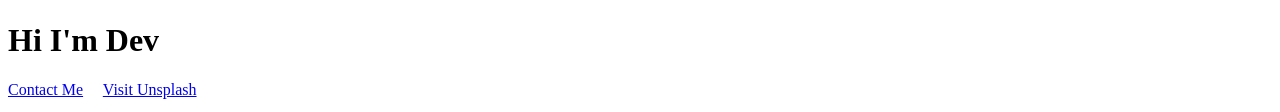
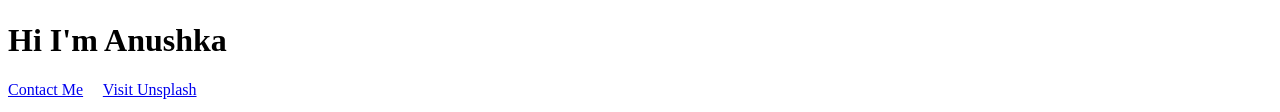
Before and after one commit to Abista55/web_vercel, a plain HTML site: page index.html in a window 1280 px wide. Shown: the part 211-323 px from the top of the page. Drawn offline with Linux system fonts and the light colour scheme.

Commit message:
name change

```diff
--- a/index.html
+++ b/index.html
@@ -19,7 +19,7 @@
   <img height="200px" width="200px"
     src="https://images.unsplash.com/photo-1722882856121-6daf82c6fac5?w=600&auto=format&fit=crop&q=60&ixlib=rb-4.0.3&ixid=M3wxMjA3fDB8MHxmZWF0dXJlZC1waG90b3MtZmVlZHw5fHx8ZW58MHx8fHx8"
     alt="">
-  <h1>Hi I'm Dev</h1>
+  <h1>Hi I'm Anushka</h1>
   <a href="./contact.html">Contact Me</a>
   &nbsp; &nbsp;
   <a href="https://unsplash.com" target="_blank">Visit Unsplash</a>
```
